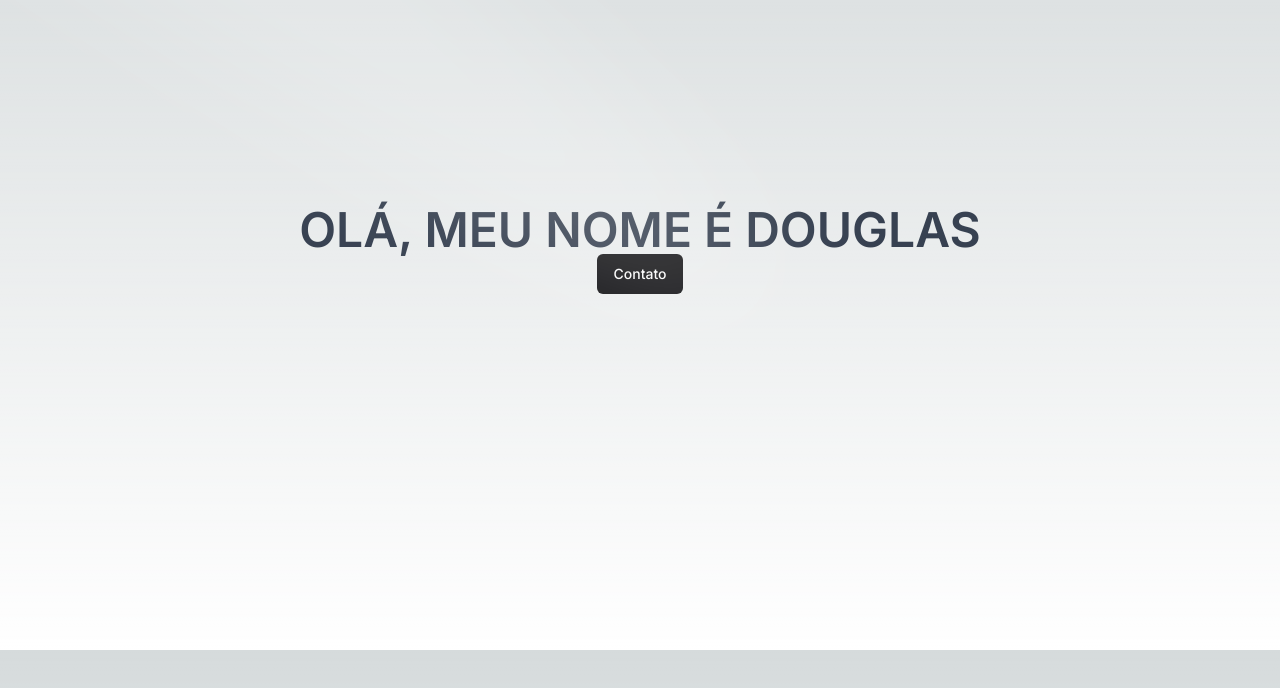
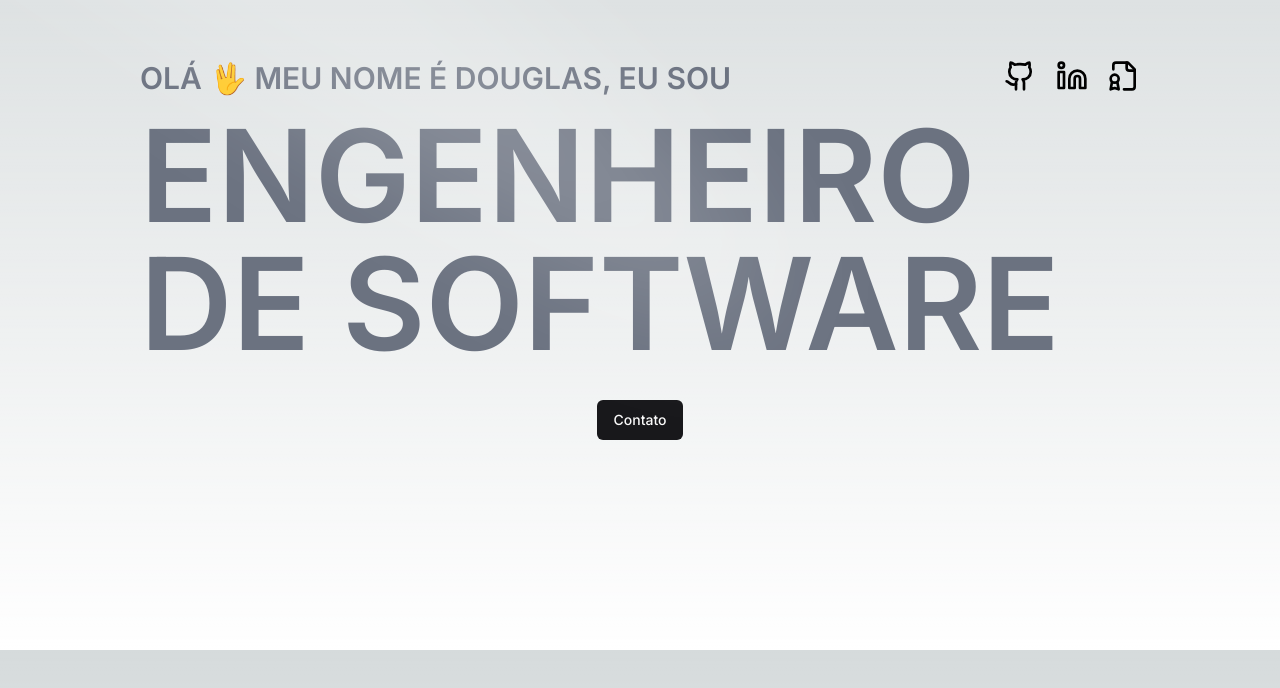
Before and after one commit to DouglasRFLeite/overkill-portfolio, a Next.js app: page / in a window 1280 px wide. Shown: the part 150-838 px from the top of the page. Built offline with nearby package versions, Linux system fonts and the light colour scheme.

Commit message:
Engenheiro de Software e Icones das Socials

```diff
--- a/src/components/ui/home/Hero.tsx
+++ b/src/components/ui/home/Hero.tsx
@@ -1,13 +1,21 @@
 import { Spotlight } from "../aceternity/Spotlight";
 import { Button } from "@/components/ui/shadcn/button";
+import { Github } from "lucide-react";
+import HeroSocials from "./HeroSocials";
 
 export default function Hero() {
   return (
-    <section className="flex flex-col items-center justify-center h-screen">
+    <section className="flex flex-col items-center justify-center h-screen text-left max-w-[80%] w-[1000px] mx-auto">
       <Spotlight />
-      <h2 className="text-5xl font-semibold text-gray-700">
-        OLÁ, MEU NOME É DOUGLAS
-      </h2>
+      <div className="flex justify-between items-start text-left w-[100%]">
+        <h2 className="text-3xl font-semibold text-gray-500 mb-4">
+          OLÁ 🖖 MEU NOME É DOUGLAS, EU SOU
+        </h2>
+        <HeroSocials />
+      </div>
+      <h1 className="text-[8rem] leading-none font-semibold text-gray-500 w-[100%] mb-8">
+        ENGENHEIRO DE SOFTWARE
+      </h1>
       <Button>Contato</Button>
     </section>
   );
--- /dev/null
+++ b/src/components/ui/home/HeroSocials.tsx
@@ -0,0 +1,11 @@
+import { FileBadge, Github, Linkedin } from "lucide-react";
+
+export default function HeroSocials({size = "2rem"} : { size?: string}){
+    return (
+        <div className="flex gap-5">
+            <Github size={size}/>
+            <Linkedin size={size}/>
+            <FileBadge size={size}/>
+        </div>
+    )
+}
```
